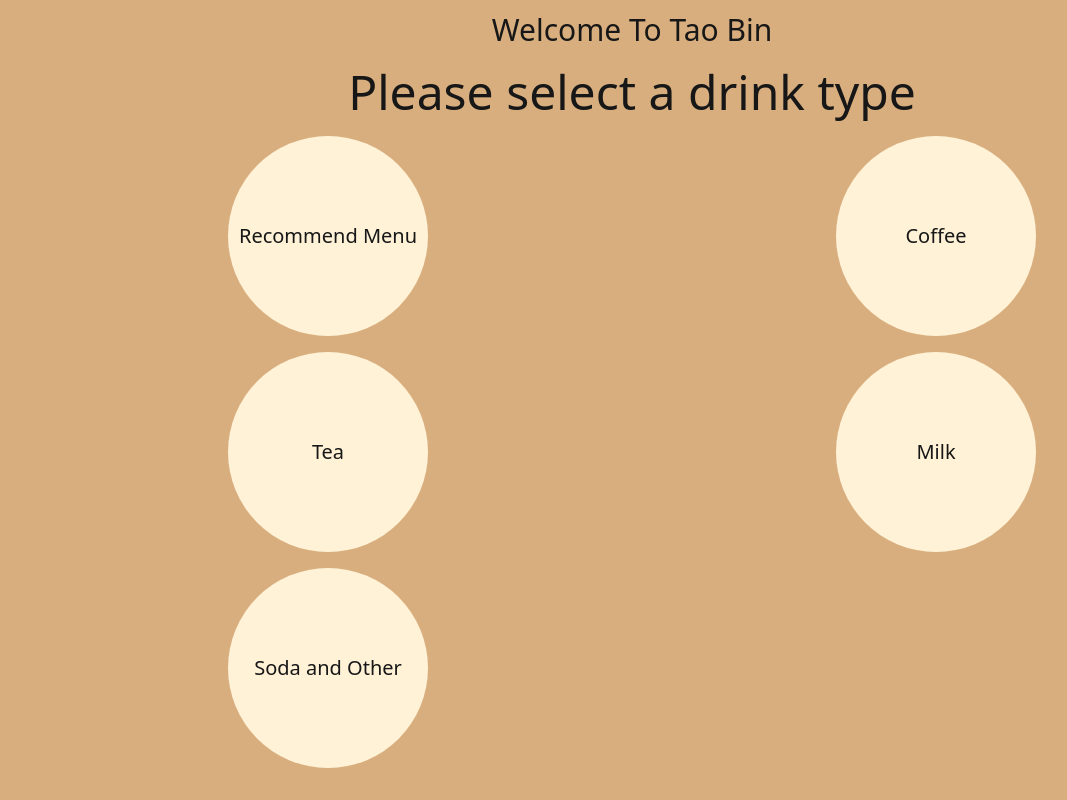
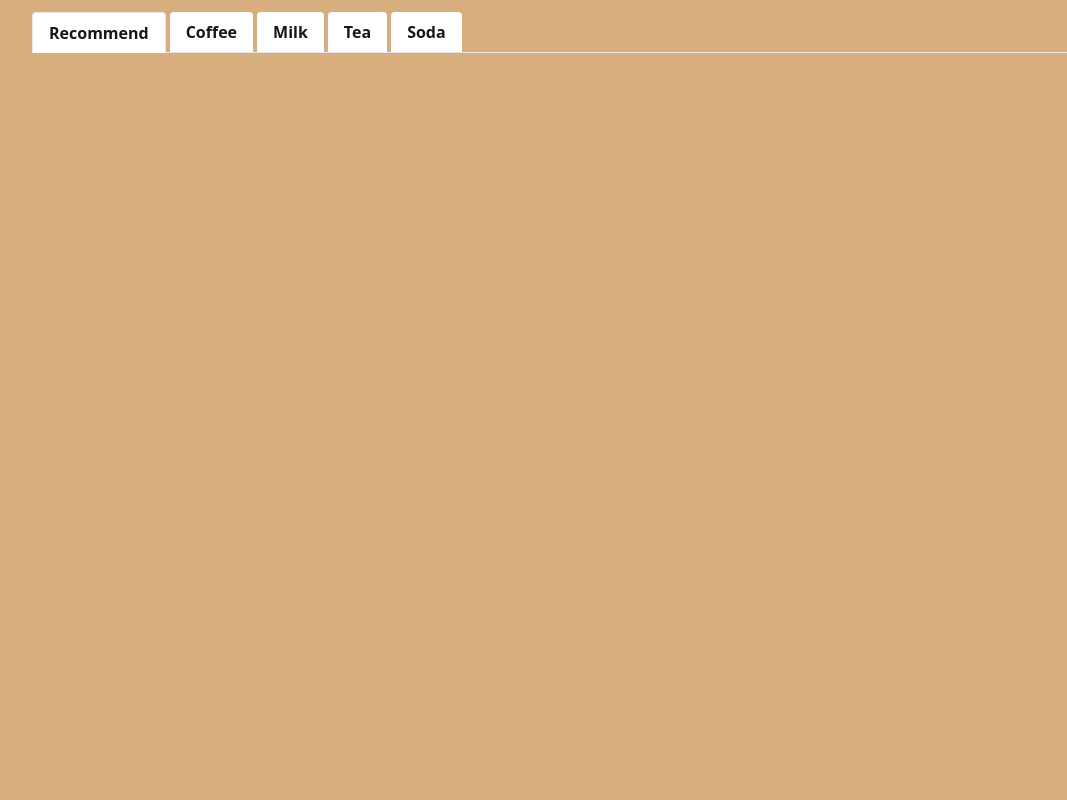
Before and after one commit to FhLk/Tao-Bin-Practice, a Next.js app in the folder tao-bin/: page / in a window 1280 px wide. Shown: the whole page, without its empty margins (8-1075 px from the left). Built offline with nearby package versions, Linux system fonts and the light colour scheme.

Commit message:
Update Navbar Menu Page

```diff
--- /dev/null
+++ b/tao-bin/src/app/components/Menu/Navbar.tsx
@@ -0,0 +1,27 @@
+import React from 'react'
+
+function NavbarCategory() {
+  return (
+    <div>
+        <ul className="flex border-b">
+            <li className="-mb-px mr-1">
+                <a className="bg-white inline-block border-l border-t border-r rounded-t py-2 px-4  font-semibold" href="/">Recommend</a>
+            </li>
+            <li className="mr-1">
+                <a className="bg-white inline-block rounded-t py-2 px-4 font-semibold" href="/">Coffee</a>
+            </li>
+            <li className="mr-1">
+                <a className="bg-white inline-block rounded-t py-2 px-4 font-semibold" href="/">Milk</a>
+            </li>
+            <li className="mr-1">
+                <a className="bg-white inline-block rounded-t py-2 px-4 font-semibold" href="/">Tea</a>
+            </li>
+            <li className="mr-1">
+                <a className="bg-white inline-block rounded-t py-2 px-4 font-semibold" href="/">Soda</a>
+            </li>
+        </ul>
+    </div>
+  )
+}
+
+export default NavbarCategory
--- a/tao-bin/src/app/page.tsx
+++ b/tao-bin/src/app/page.tsx
@@ -1,10 +1,12 @@
 import Image from "next/image";
 import CategoryPage from "./view/category/page";
+import MenuPage from "./view/menu/page";
 
 export default function Home() {
   return (
-      <main className="min-h-screen w-full">
-        <CategoryPage/>
+      <main className="min-h-screen w-full px-[40px] py-3">
+        <MenuPage/>
+        {/* <CategoryPage/> */}
       </main>
   );
 }
--- a/tao-bin/src/app/view/category/page.tsx
+++ b/tao-bin/src/app/view/category/page.tsx
@@ -1,5 +1,5 @@
 "use client"
-import Category from "../../components/Category"
+import Category from "../../components/Category/Category"
 import React from 'react'
 
 function CategoryPage() {
--- a/tao-bin/src/app/view/menu/page.tsx
+++ b/tao-bin/src/app/view/menu/page.tsx
@@ -0,0 +1,12 @@
+import NavbarCategory from '@/app/components/Menu/Navbar'
+import React from 'react'
+
+function MenuPage() {
+  return (
+    <div>
+        <NavbarCategory/>
+    </div>
+  )
+}
+
+export default MenuPage
```
Also changed, not shown: tao-bin/src/app/components/Category/Category.tsx (renamed from tao-bin/src/app/components/Category.tsx), tao-bin/src/app/components/Category/CategoryBTN.tsx (renamed from tao-bin/src/app/components/CategoryBTN.tsx), tao-bin/src/app/components/Menu/ListDrink.tsx (added).
